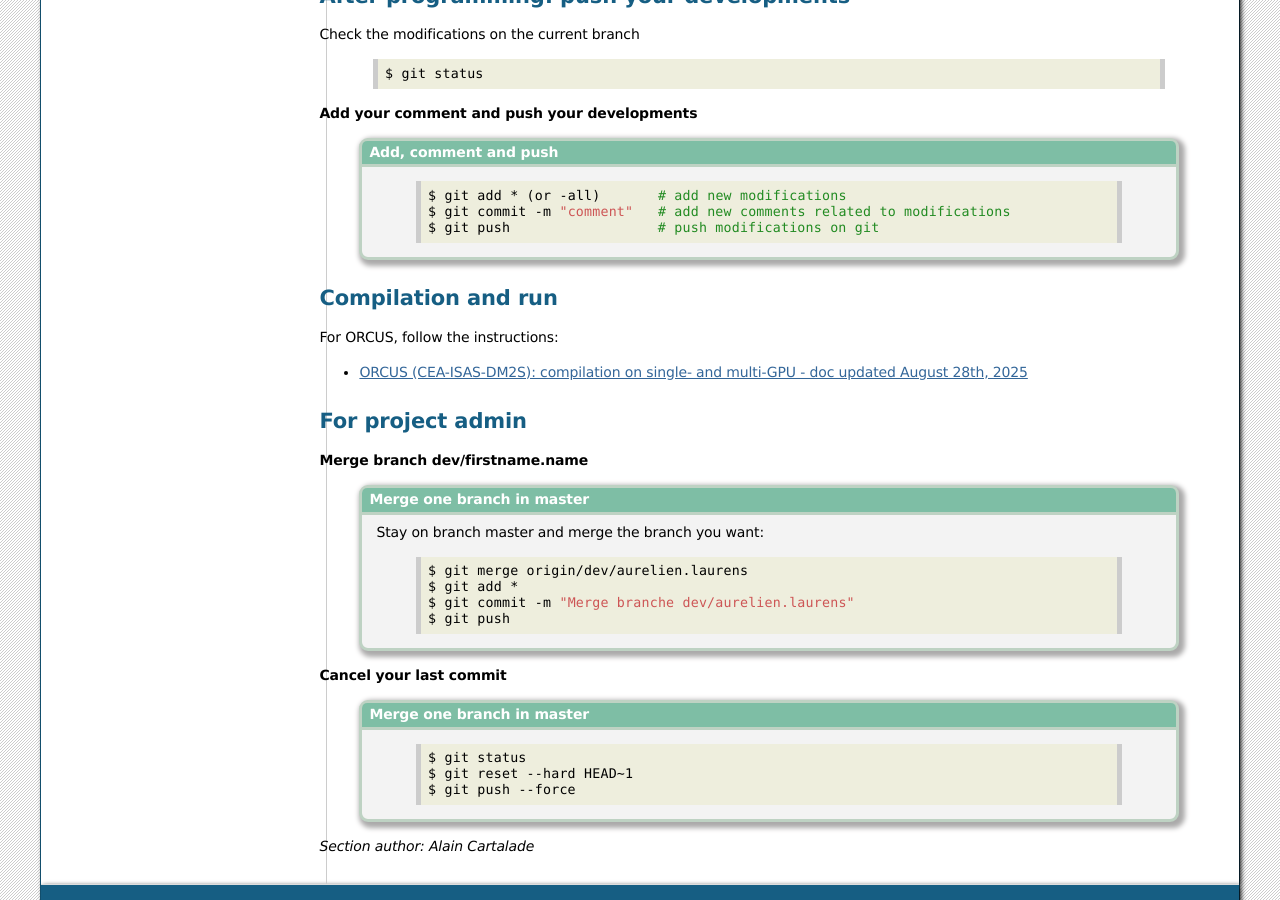
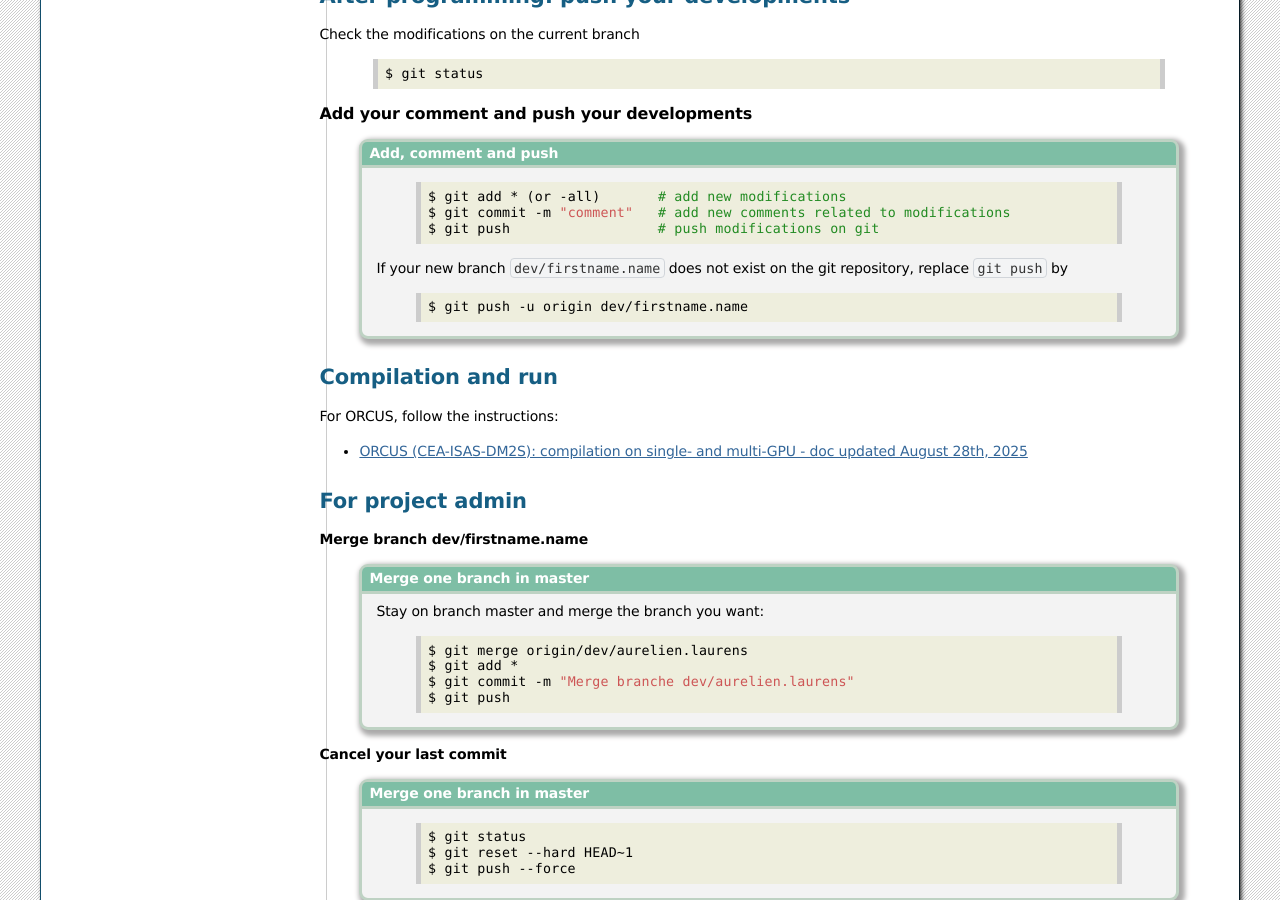
Before and after one commit to cea-lbm-saclay/LBM_Saclay_Documentation, a Sphinx documentation site: the page built from doc/src_doc/04_PROGRAMMING/Before_Programming.rst, in a window 1280 px wide and 900 px high, scrolled down 1589 px. Built offline with Sphinx 7.4.7, drawn with Linux system fonts in a browser that asks for light colours.

Commit message:
Minor update Tuto CH

```diff
--- a/doc/src_doc/04_PROGRAMMING/Before_Programming.rst
+++ b/doc/src_doc/04_PROGRAMMING/Before_Programming.rst
@@ -120,7 +120,7 @@ Check the modifications on the current branch
 
       $ git status
 
-**Add your comment and push your developments**
+:mediumbold:`Add your comment and push your developments`
 
    .. admonition:: Add, comment and push
       :class: hint
@@ -130,6 +130,12 @@ Check the modifications on the current branch
             $ git add * (or -all)       # add new modifications
             $ git commit -m "comment"   # add new comments related to modifications
             $ git push                  # push modifications on git
+
+      If your new branch ``dev/firstname.name`` does not exist on the git repository, replace ``git push`` by
+
+         .. code-block:: shell
+
+            $ git push -u origin dev/firstname.name
 
 Compilation and run
 -------------------
--- a/doc/src_doc/04_PROGRAMMING/Tuto_Cahn-Hilliard.rst
+++ b/doc/src_doc/04_PROGRAMMING/Tuto_Cahn-Hilliard.rst
@@ -10,7 +10,7 @@ Objective of this 1st tutorial
 
 The objective of this tutorial is to implement a kernel to simulate the Cahn-Hilliard equation (Eq. :eq:`CH_Eq_TwoPhase` with chemical potential defined by Eq. :eq:`Chem_Pot_TwoPhase`). The starting point is the kernel ``ADE_for_CH-Tutorial`` which simulates the Advection-Diffusion Equation (ADE) with the lattice Boltzmann method. This tutorial provides all code lines to write in each file for simulating three test cases with the Cahn-Hilliard model: serpentine, spinodal decomposition and nucleation. The verification tests will be carried out with the input files (``.ini``) contained in the folder ``Tutorial_Cahn-Hilliard/`` in ``run_training_lbm``.
 
-It is assumed that you have already downloaded LBM_Saclay_Rech-Dev and you are working on your own branch (see :bdg-ref-primary-line:`Git-Commands`).
+It is assumed that you have already downloaded ``LBM_Saclay_Rech-Dev`` and you are working on your own branch (see :bdg-ref-primary-line:`Git-Commands`).
 
 1. Create a new kernel
 ----------------------
```
